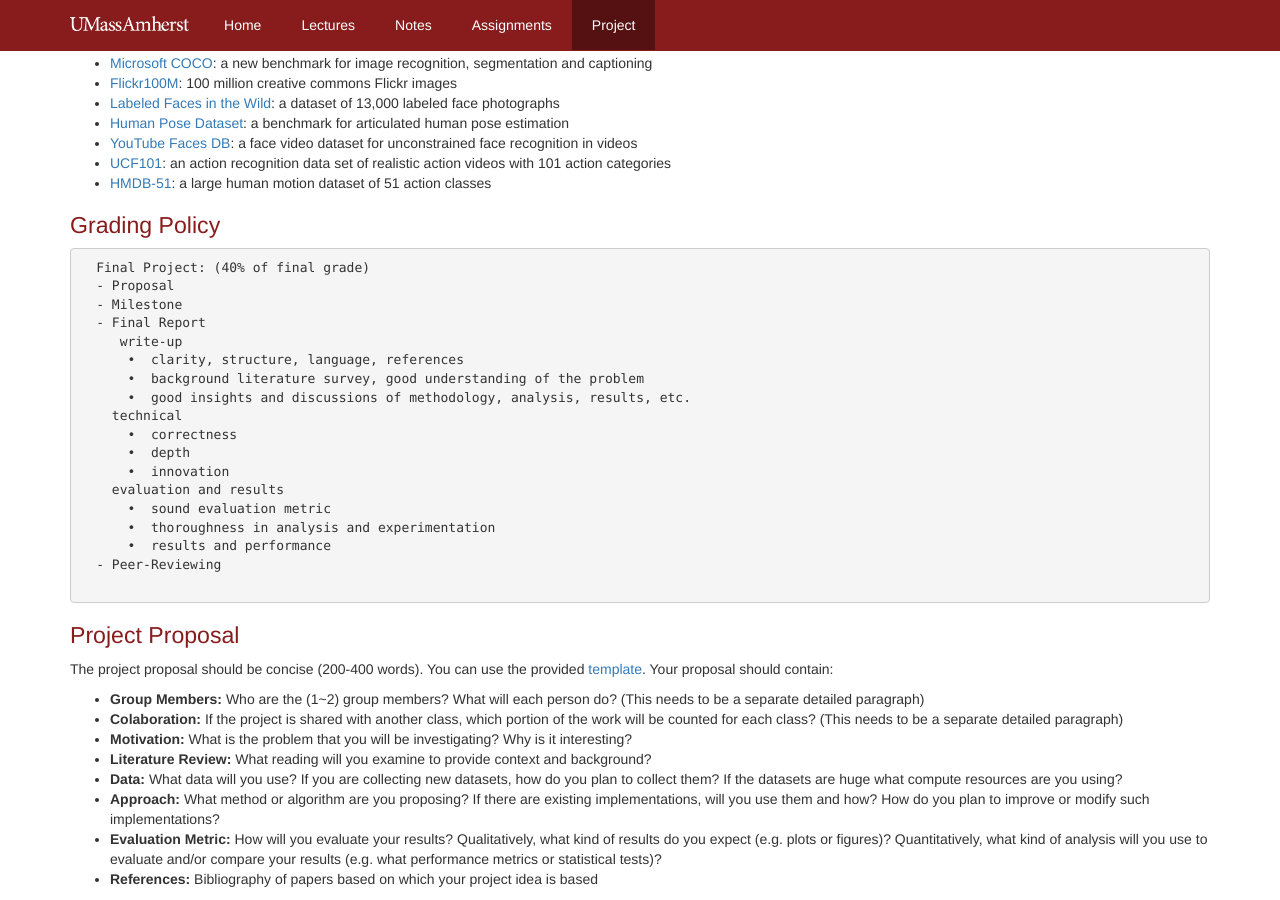
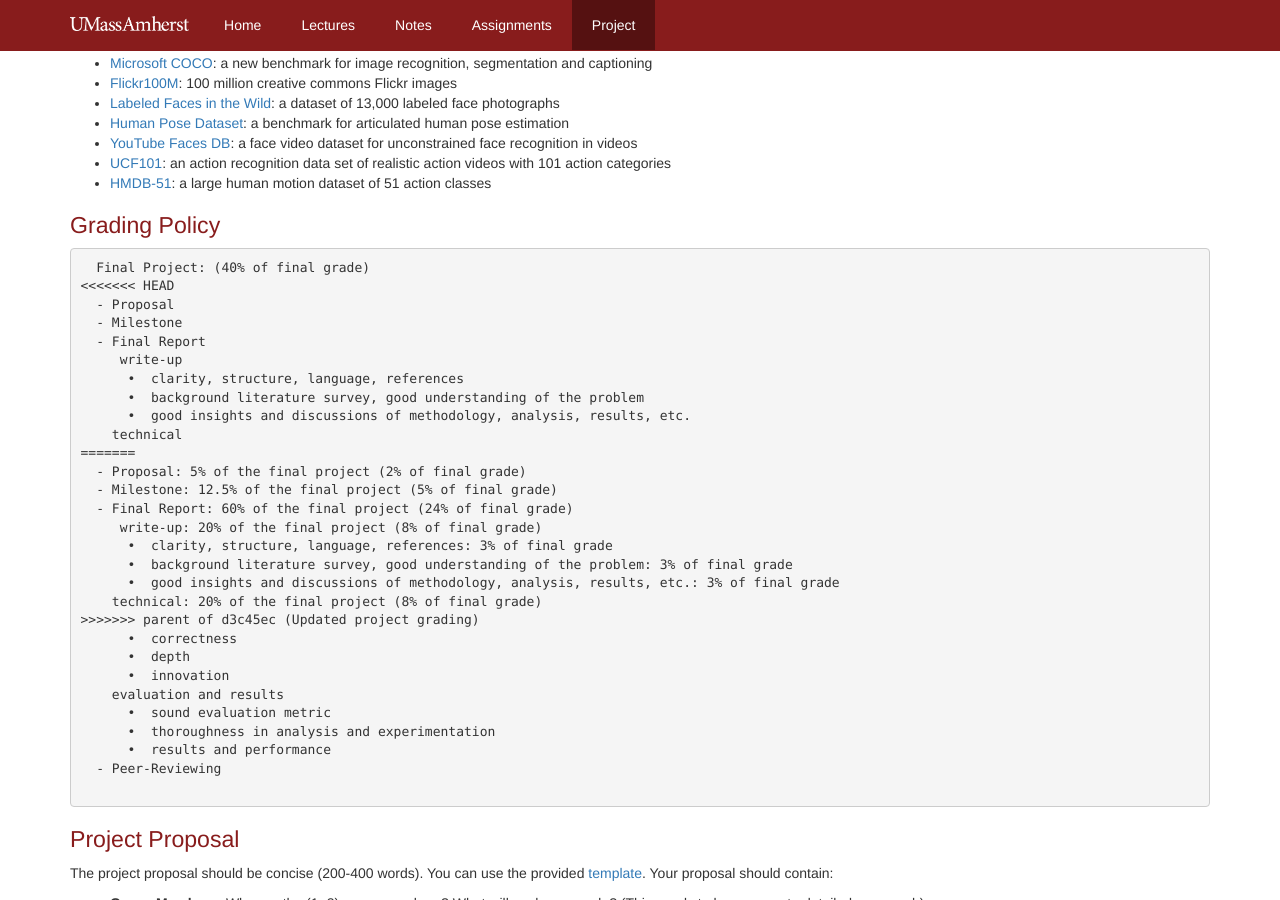
Before and after one commit to compsci682-fa21/compsci682-fa21.github.io, a Jekyll site: the page projects/index.html, which Jekyll copies as it is, in a window 1280 px wide and 900 px high, scrolled down 1304 px. Built offline with Jekyll 4.4.1, drawn with Linux system fonts in a browser that asks for light colours.

Commit message:
Update index.html

```diff
--- a/projects/index.html
+++ b/projects/index.html
@@ -163,6 +163,7 @@
   <h2>Grading Policy</h2>
   <pre>
   Final Project: (40% of final grade)
+<<<<<<< HEAD
   - Proposal
   - Milestone
   - Final Report
@@ -171,6 +172,16 @@
       •  background literature survey, good understanding of the problem
       •  good insights and discussions of methodology, analysis, results, etc.
     technical
+=======
+  - Proposal: 5% of the final project (2% of final grade)
+  - Milestone: 12.5% of the final project (5% of final grade)
+  - Final Report: 60% of the final project (24% of final grade)
+     write-up: 20% of the final project (8% of final grade)
+      •  clarity, structure, language, references: 3% of final grade
+      •  background literature survey, good understanding of the problem: 3% of final grade
+      •  good insights and discussions of methodology, analysis, results, etc.: 3% of final grade
+    technical: 20% of the final project (8% of final grade)
+>>>>>>> parent of d3c45ec (Updated project grading)
       •  correctness
       •  depth
       •  innovation
```
